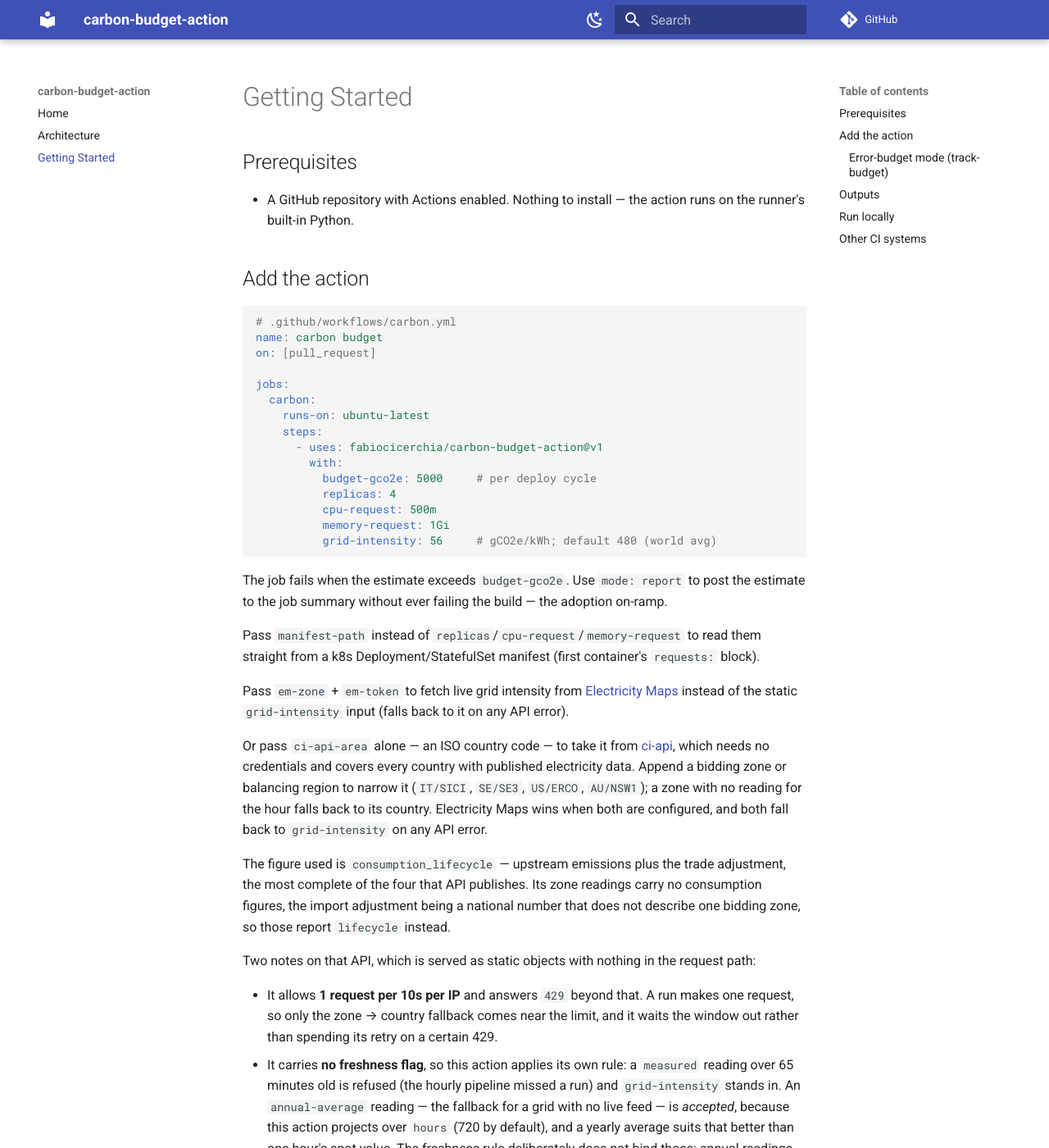
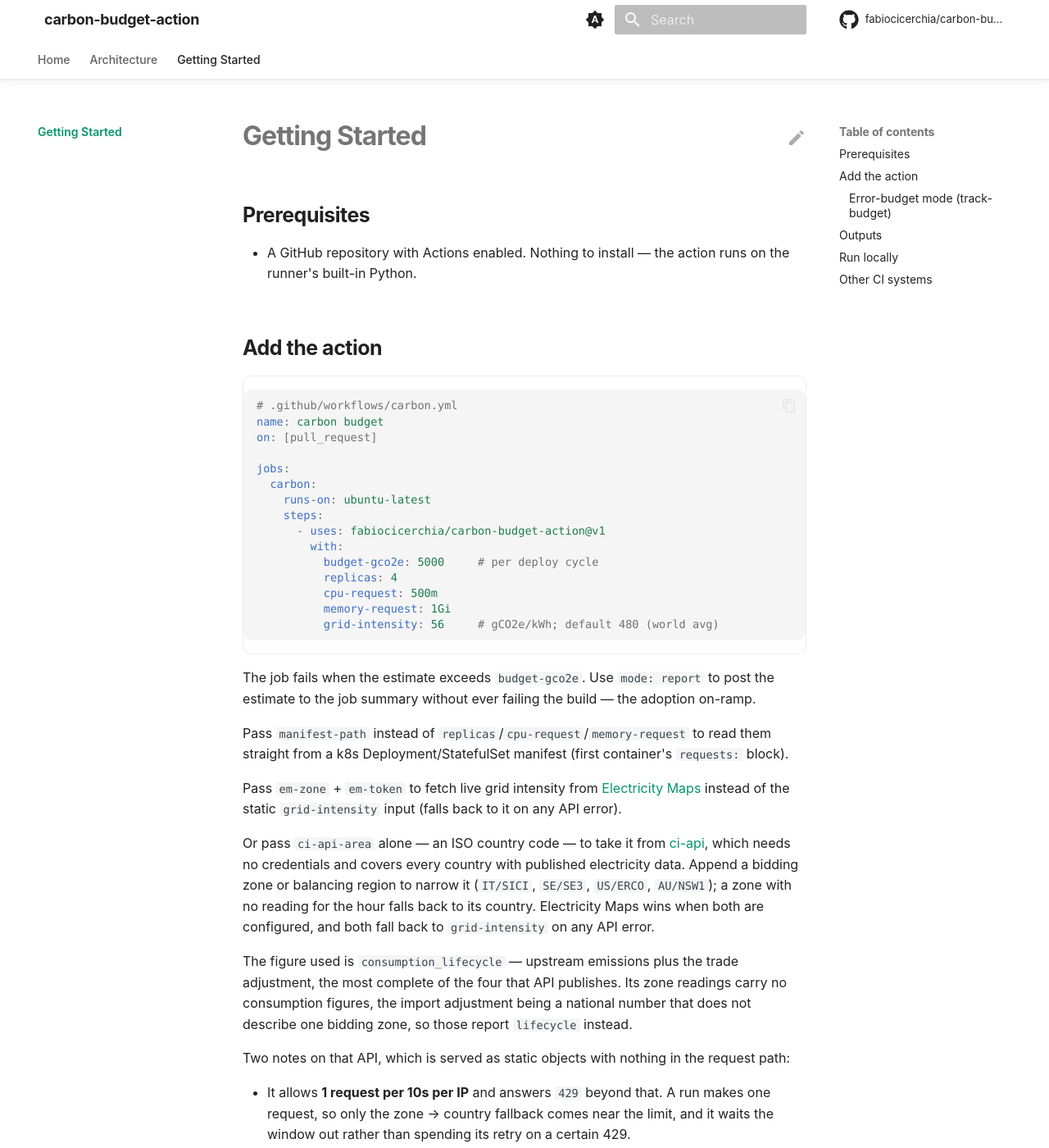
Before and after one commit to fabiocicerchia/carbon-budget-action, an MkDocs documentation site: the page built from docs/getting-started.md, in a window 1280 px wide and 1400 px high. Shown: the whole window at 82% size. Built offline with MkDocs 1.6.1 and Material for MkDocs 9.7.7, drawn with Linux system fonts in a browser that asks for light colours; comment, search, counter and statistics services are not loaded; some of the changed text lies outside the part shown.

Commit message:
feat(docs): build the docs site in Actions and drop Read the Docs (#37)
* feat(docs): build the docs site in Actions and drop Read the Docs

This repo's mkdocs.yml has never been rendered: Pages serves main/docs as
a folder, so the site is docs/index.html plus raw markdown, and the doc
pages come back as text/markdown rather than a rendered site.

docs.yml builds it with `mkdocs build --strict` on the pinned toolchain and
deploys the artifact to Pages. The splash is copied to the artifact root,
where the repo homepage and README badges already point, and the rendered
site publishes under /docs/ — so no existing URL breaks.

mkdocs.yml takes the shared Material template but keeps this repo's own nav.
docs/requirements.txt pins the toolchain, git-revision-date-localized
included: the config loads it and the strict build aborts without it.
check-yaml skips mkdocs.yml, whose Material tags safe_load cannot parse.

The strict build also found links the raw-markdown site was hiding:
../README.md was never a valid relative target (the README is not inside
docs/), and several links pointed at files outside the docs tree. Fixed
in: docs/getting-started.md.

Co-Authored-By: Claude Opus 5 (1M context) <noreply@anthropic.com>
Claude-Session: https://claude.ai/code/session_01F5By8zzZMak7tqZGraixSJ

* feat(docs): link the splash to the rendered site and its palette

The splash predates /docs/ existing: it defined its own --accent pair next to
a second copy in docs/stylesheets/extra.css, and sent "Full docs" to the
GitHub README because there was no rendered site to send it to.

docs/index.html now links docs/stylesheets/extra.css — the path is relative to
the deployed layout, splash at / and docs at /docs/ — so the stylesheet holds
the only copy of the palette and the two cannot drift. This repo's cluster
pair moved there from the splash. "Full docs" points at docs/.

Material substitutes a generic book icon when theme.logo is unset, which it is
here, so the stand-in is hidden rather than shipped as the brand. The
mkdocs.yml comments describing the Read the Docs build are gone with the build
itself, and site/ is ignored so a local `mkdocs build` leaves nothing behind.

Co-Authored-By: Claude Opus 5 (1M context) <noreply@anthropic.com>
Claude-Session: https://claude.ai/code/session_011KGz6YbUgryVge5dg7dxXd

---------

Co-authored-by: Claude Opus 5 (1M context) <noreply@anthropic.com>

```diff
--- a/.pre-commit-config.yaml
+++ b/.pre-commit-config.yaml
@@ -22,7 +22,7 @@ repos:
         # templates rather than YAML — the parser cannot read either as-is. The
         # exclude is path-relative so it catches chart/ and charts/<name>/ alike.
         args: [--allow-multiple-documents]
-        exclude: (^|/)templates/
+        exclude: (^|/)templates/|^mkdocs\.yml$
       - id: check-json
       - id: check-toml
       # Python only (types: [python]) — a no-op in a repo with no .py files, so
--- a/docs/getting-started.md
+++ b/docs/getting-started.md
@@ -196,4 +196,4 @@ stdout as markdown.
 Drop-in files for GitLab CI, CircleCI, Travis, Azure DevOps, AWS CodePipeline,
 Devtron, Northflank, Spacelift, Jenkins, Bitbucket Pipelines, Google Cloud
 Build, Tekton, Argo Workflows, Harness, Buildkite and Drone/Woodpecker are in
-[`examples/ci-platforms/`](../examples/ci-platforms/README.md).
+[`examples/ci-platforms/`](https://github.com/fabiocicerchia/carbon-budget-action/blob/main/examples/ci-platforms/README.md).
--- /dev/null
+++ b/docs/stylesheets/extra.css
@@ -0,0 +1,240 @@
+/*
+ * carbon-budget-action — premium documentation theme for MkDocs Material.
+ * System typography, gradient accents, soft depth, icon-driven feature cards.
+ * Nothing here loads over the network: no CDN, no web font, no analytics.
+ *
+ * ── The one thing you change ──────────────────────────────────────────────
+ * The accent pair below, and nothing else. It is the only copy of the palette:
+ * docs/index.html links this file, so the splash and the rendered docs cannot
+ * drift apart. Pick the colour of the cluster the project belongs to so they
+ * read as one family — don't pick from taste:
+ *
+ *   platform / Kubernetes    #38bdf8  #3b82f6   (blue)
+ *   security / supply chain  #fb923c  #ef4444   (orange-red)
+ *   CLI utilities            #22d3ee  #6366f1   (cyan-indigo)   ← default
+ *   GreenOps                 #34d399  #059669   (green)
+ *
+ * A project may take its own pair when the colour carries meaning (gandalf is
+ * purple, dark-canary amber, offline teal).
+ */
+
+:root {
+  /* The palette, read by both the docs and the splash. The roles below split
+     them for legibility: --accent-2 carries chrome and links, where the
+     contrast is against white, --accent is the interactive one, and the hero
+     and buttons blend the two. */
+  --accent: #34d399;
+  --accent-2: #059669;
+
+  --md-primary-fg-color: var(--accent-2);
+  --md-primary-fg-color--light: var(--accent-2);
+  --md-primary-fg-color--dark: var(--accent-2);
+  --md-accent-fg-color: var(--accent);
+
+  /* System stack — matches docs/index.html and needs no download. */
+  --md-text-font-family: -apple-system, BlinkMacSystemFont, "Segoe UI", Roboto,
+    Helvetica, Arial, sans-serif;
+  --md-code-font-family: ui-monospace, SFMono-Regular, "SF Mono", Menlo, Monaco,
+    Consolas, "Liberation Mono", monospace;
+}
+
+/* Keep the header/links legible on the custom primary in both schemes. */
+[data-md-color-primary="custom"] {
+  --md-primary-bg-color: #ffffff;
+  --md-typeset-a-color: var(--accent-2); /* indigo — readable on white */
+}
+[data-md-color-scheme="slate"] {
+  --md-typeset-a-color: var(--accent); /* cyan — readable on the dark ground */
+  --md-default-bg-color: #0b0f1a;
+  --md-default-bg-color--light: #0d1220;
+}
+[data-md-color-scheme="slate"] .md-header,
+[data-md-color-scheme="slate"] .md-tabs {
+  background-color: #0b0f1a;
+}
+
+/* === Header: translucent, blurred, hairline divider ====================== */
+
+.md-header {
+  background-color: var(--md-default-bg-color);
+  color: var(--md-default-fg-color);
+  box-shadow: none;
+  border-bottom: 1px solid var(--md-default-fg-color--lightest);
+  backdrop-filter: saturate(180%) blur(20px);
+  -webkit-backdrop-filter: saturate(180%) blur(20px);
+}
+.md-header[data-md-state="shadow"],
+.md-header--shadow {
+  box-shadow: 0 2px 12px rgba(0, 0, 0, 0.06);
+}
+.md-header__title {
+  font-weight: 700;
+  letter-spacing: -0.02em;
+}
+.md-tabs {
+  background-color: var(--md-default-bg-color);
+  color: var(--md-default-fg-color);
+  border-bottom: 1px solid var(--md-default-fg-color--lightest);
+}
+.md-tabs__link {
+  opacity: 0.72;
+  font-weight: 500;
+}
+.md-tabs__link:hover,
+.md-tabs__link--active {
+  opacity: 1;
+}
+
+/* === Typography ========================================================== */
+
+.md-typeset {
+  font-feature-settings: "kern", "liga";
+}
+.md-typeset h1 {
+  font-weight: 700;
+  letter-spacing: -0.03em;
+  line-height: 1.15;
+}
+.md-typeset h2 {
+  font-weight: 650;
+  letter-spacing: -0.02em;
+  margin-top: 2.4em;
+}
+.md-typeset h3 {
+  font-weight: 600;
+  letter-spacing: -0.01em;
+}
+
+/* Rounded, bordered code blocks — softer than the default flush edges. */
+.md-typeset pre > code,
+.md-typeset .highlight > pre {
+  border-radius: 10px;
+}
+.md-typeset .highlight {
+  border-radius: 10px;
+  border: 1px solid var(--md-default-fg-color--lightest);
+}
+
+/* Tables read as cards and scroll on narrow screens instead of clipping. */
+.md-typeset table:not([class]) {
+  border-radius: 10px;
+  border: 1px solid var(--md-default-fg-color--lightest);
+  overflow: hidden;
+  font-size: 0.78rem;
+}
+.md-typeset table:not([class]) th {
+  font-weight: 600;
+  text-transform: uppercase;
+  letter-spacing: 0.04em;
+  font-size: 0.68rem;
+}
+
+/* === Buttons ============================================================= */
+
+.md-typeset .md-button {
+  border-radius: 980px;
+  font-weight: 600;
+  padding: 0.5em 1.4em;
+  transition: transform 0.25s cubic-bezier(0.25, 0.1, 0.25, 1),
+    box-shadow 0.25s ease;
+}
+.md-typeset .md-button--primary {
+  background: linear-gradient(135deg, var(--accent), var(--accent-2));
+  border: none;
+  color: #fff;
+}
+.md-typeset .md-button:hover {
+  transform: translateY(-1px) scale(1.02);
+  box-shadow: 0 6px 24px rgba(99, 102, 241, 0.3);
+}
+
+/* === Home hero =========================================================== */
+/* Rendered from a <div class="hero"> block in docs/README.md. */
+
+.md-typeset .hero {
+  text-align: center;
+  padding: 3.5rem 1rem 1rem;
+}
+.md-typeset .hero h1 {
+  font-size: 3rem;
+  margin: 0 0 0.4rem;
+  background: linear-gradient(135deg, var(--accent), var(--accent-2));
+  -webkit-background-clip: text;
+  background-clip: text;
+  -webkit-text-fill-color: transparent;
+  color: transparent;
+}
+.md-typeset .hero .hero-tagline {
+  font-size: 1.3rem;
+  font-weight: 500;
+  color: var(--md-default-fg-color--light);
+  max-width: 42rem;
+  margin: 0 auto 1.6rem;
+  line-height: 1.4;
+}
+.md-typeset .hero .md-button + .md-button {
+  margin-left: 0.5rem;
+}
+
+/* === Feature cards ======================================================= */
+/* Material's `<div class="grid cards">` list syntax, given depth + hover. */
+
+.md-typeset .grid.cards > ul > li,
+.md-typeset .grid > .card {
+  border-radius: 16px;
+  border: 1px solid var(--md-default-fg-color--lightest);
+  padding: 1.4rem;
+  transition: transform 0.3s cubic-bezier(0.25, 0.1, 0.25, 1),
+    box-shadow 0.3s ease, border-color 0.3s ease;
+}
+.md-typeset .grid.cards > ul > li:hover,
+.md-typeset .grid > .card:hover {
+  transform: translateY(-3px);
+  border-color: color-mix(in srgb, var(--accent) 40%, transparent);
+  box-shadow: 0 10px 34px rgba(0, 0, 0, 0.08);
+}
+[data-md-color-scheme="slate"] .md-typeset .grid.cards > ul > li:hover {
+  box-shadow: 0 10px 34px rgba(0, 0, 0, 0.5);
+}
+.md-typeset .grid.cards > ul > li > hr {
+  margin: 0.8rem 0;
+}
+.md-typeset .grid.cards .twemoji,
+.md-typeset .grid.cards svg {
+  color: var(--accent);
+}
+
+/* === Sidebar / nav ======================================================= */
+
+.md-nav__title {
+  font-weight: 700;
+  letter-spacing: -0.01em;
+}
+.md-nav__link--active {
+  font-weight: 600;
+}
+
+/* === Footer ============================================================== */
+
+.md-footer-meta {
+  background-color: var(--md-default-bg-color);
+  border-top: 1px solid var(--md-default-fg-color--lightest);
+}
+.md-footer-meta .md-footer-copyright,
+.md-footer-meta .md-footer__link {
+  color: var(--md-default-fg-color--light);
+}
+
+html {
+  scroll-behavior: smooth;
+}
+
+/* === Logo ================================================================ */
+/* Material substitutes a generic book icon when `theme.logo` is unset. This
+   repo has no logo, so hide the stand-in rather than ship someone else's glyph
+   as the brand. Delete this block when a real logo lands in mkdocs.yml. */
+
+.md-header__button.md-logo,
+.md-nav__title .md-nav__button.md-logo {
+  display: none;
+}
--- a/mkdocs.yml
+++ b/mkdocs.yml
@@ -1,21 +1,130 @@
+# carbon-budget-action docs — MkDocs Material, styled to feel like a product site
+# (premium hero, feature cards, nav tabs, dark/light, local search, edit links)
+# while staying on the portfolio's standard tooling. See docs/stylesheets/extra.css
+# for the look; the accent palette lives there and is the only thing you swap.
 site_name: carbon-budget-action
 site_description: A CI gate that fails when a deployment's estimated carbon footprint exceeds a budget.
+site_url: https://fabiocicerchia.github.io/carbon-budget-action/docs/
 repo_url: https://github.com/fabiocicerchia/carbon-budget-action
+repo_name: fabiocicerchia/carbon-budget-action
+edit_uri: edit/main/docs/
+copyright: Copyright &copy; 2026 Fabio Cicerchia
 docs_dir: docs
+
+# docs/index.html is the standalone GitHub Pages splash, not a docs page. Keep
+# it out of the MkDocs render so the site home (README.md) maps to index.html
+# without a collision. GitHub Pages serves the raw file at the site root.
+exclude_docs: |
+  index.html
+  requirements.txt
 
 theme:
   name: material
+  # No web fonts: these docs avoid external requests (privacy, offline docs,
+  # reproducible builds). A system font stack is set in extra.css instead.
+  font: false
+  language: en
   palette:
-    - scheme: default
-      toggle: {icon: material/weather-night, name: Dark mode}
-    - scheme: slate
-      toggle: {icon: material/weather-sunny, name: Light mode}
+    # Follows the OS by default, with a manual toggle. `primary`/`accent: custom`
+    # hand the colours to extra.css so both schemes share one palette.
+    - media: "(prefers-color-scheme)"
+      primary: custom
+      accent: custom
+      toggle:
+        icon: material/brightness-auto
+        name: Switch to light mode
+    - media: "(prefers-color-scheme: light)"
+      scheme: default
+      primary: custom
+      accent: custom
+      toggle:
+        icon: material/weather-night
+        name: Switch to dark mode
+    - media: "(prefers-color-scheme: dark)"
+      scheme: slate
+      primary: custom
+      accent: custom
+      toggle:
+        icon: material/weather-sunny
+        name: Switch to system preference
+  features:
+    - navigation.tabs
+    - navigation.tabs.sticky
+    - navigation.sections
+    - navigation.top
+    - navigation.tracking
+    - navigation.indexes
+    - toc.follow
+    - search.suggest
+    - search.highlight
+    - search.share
+    - content.code.copy
+    - content.code.annotate
+    - content.action.edit
+    - content.tooltips
+  icon:
+    repo: fontawesome/brands/github
+    edit: material/pencil
 
+extra_css:
+  - stylesheets/extra.css
+
+extra:
+  # `generator: false` drops the "Made with Material for MkDocs" line; keep it
+  # if you'd rather credit the theme.
+  generator: false
+  social:
+    - icon: fontawesome/brands/github
+      link: https://github.com/fabiocicerchia/carbon-budget-action
+
+# Only the search plugin ships with MkDocs itself. Anything else (social cards,
+# minify, git-revision-date) is a pip add — wire it into docs/requirements.txt
+# too, or `mkdocs build --strict` aborts on the missing plugin.
+plugins:
+  - search
+  - git-revision-date-localized:
+      enable_creation_date: true
+      # Fall back to the build date rather than failing when a file has no
+      # history yet — a new page, or a clone the workflow shallowed.
+      fallback_to_build_date: true
+      type: date
+  # Note: Material's `social` plugin is deliberately NOT enabled — it downloads
+  # a font from fonts.google.com at build time, which breaks this repo's
+  # no-external-requests / reproducible-build stance. Add Open Graph images by
+  # hand if you want them.
+
+markdown_extensions:
+  - abbr
+  - admonition
+  - attr_list
+  - def_list
+  - footnotes
+  - md_in_html
+  - tables
+  - toc:
+      permalink: true
+  - pymdownx.details
+  - pymdownx.superfences
+  - pymdownx.highlight:
+      anchor_linenums: true
+      line_spans: __span
+      pygments_lang_class: true
+  - pymdownx.inlinehilite
+  - pymdownx.snippets:
+      # `.` is the repo root (where mkdocs runs), so docs/changelog.md can embed
+      # the root CHANGELOG.md with `--8<-- "CHANGELOG.md"`.
+      base_path: ["."]
+      check_paths: true
+  - pymdownx.tabbed:
+      alternate_style: true
+  - pymdownx.tasklist:
+      custom_checkbox: true
+  - pymdownx.emoji:
+      emoji_index: !!python/name:material.extensions.emoji.twemoji
+      emoji_generator: !!python/name:material.extensions.emoji.to_svg
+
+# Top-level entries become tabs (theme feature navigation.tabs).
 nav:
   - Home: README.md
   - Architecture: architecture.md
   - Getting Started: getting-started.md
-
-markdown_extensions:
-  - admonition
-  - pymdownx.superfences
```
Also changed, not shown: docs/index.html (+9 -6 lines), docs/requirements.txt (added, +10 -0 lines), 1 other file.
